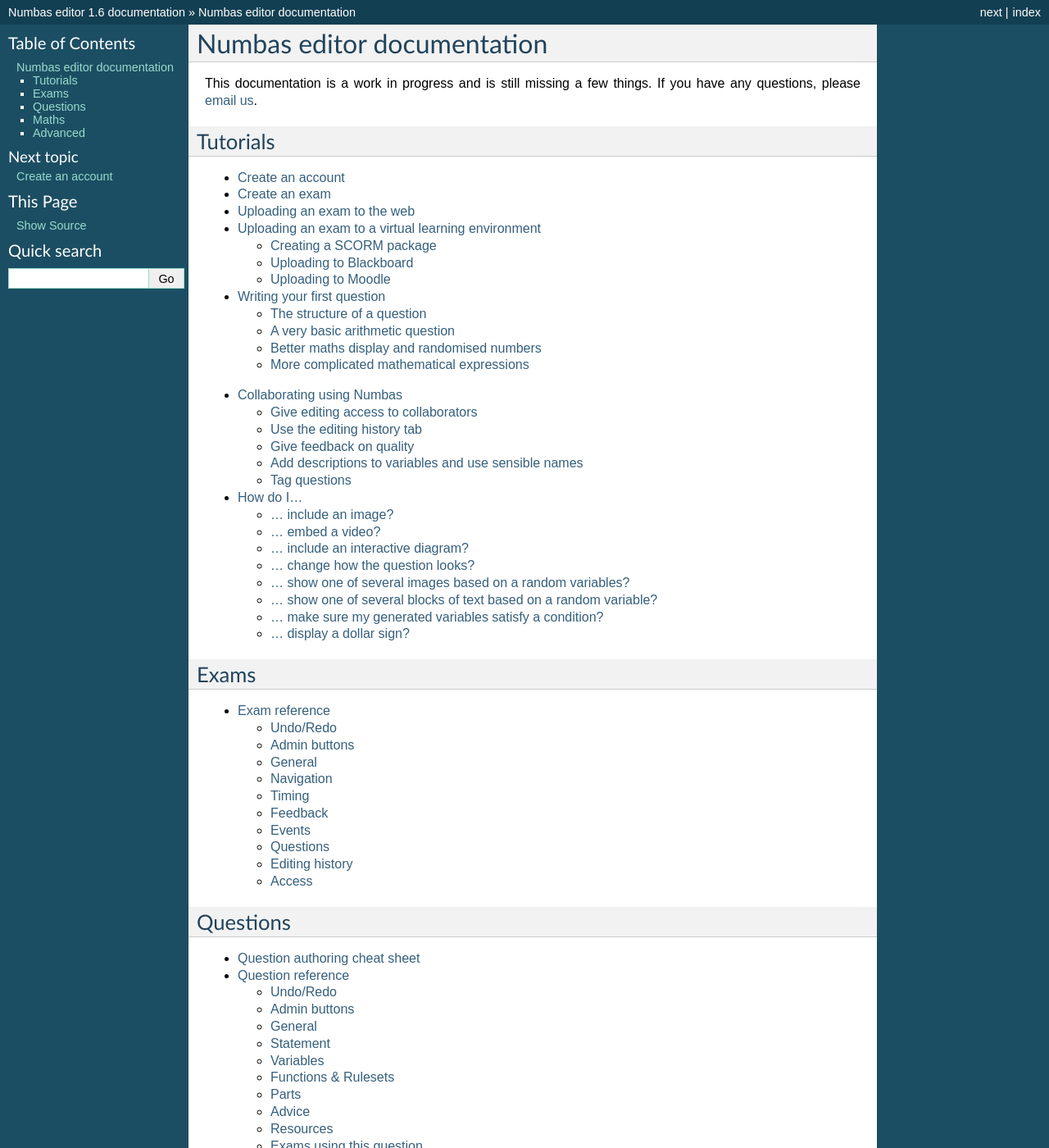
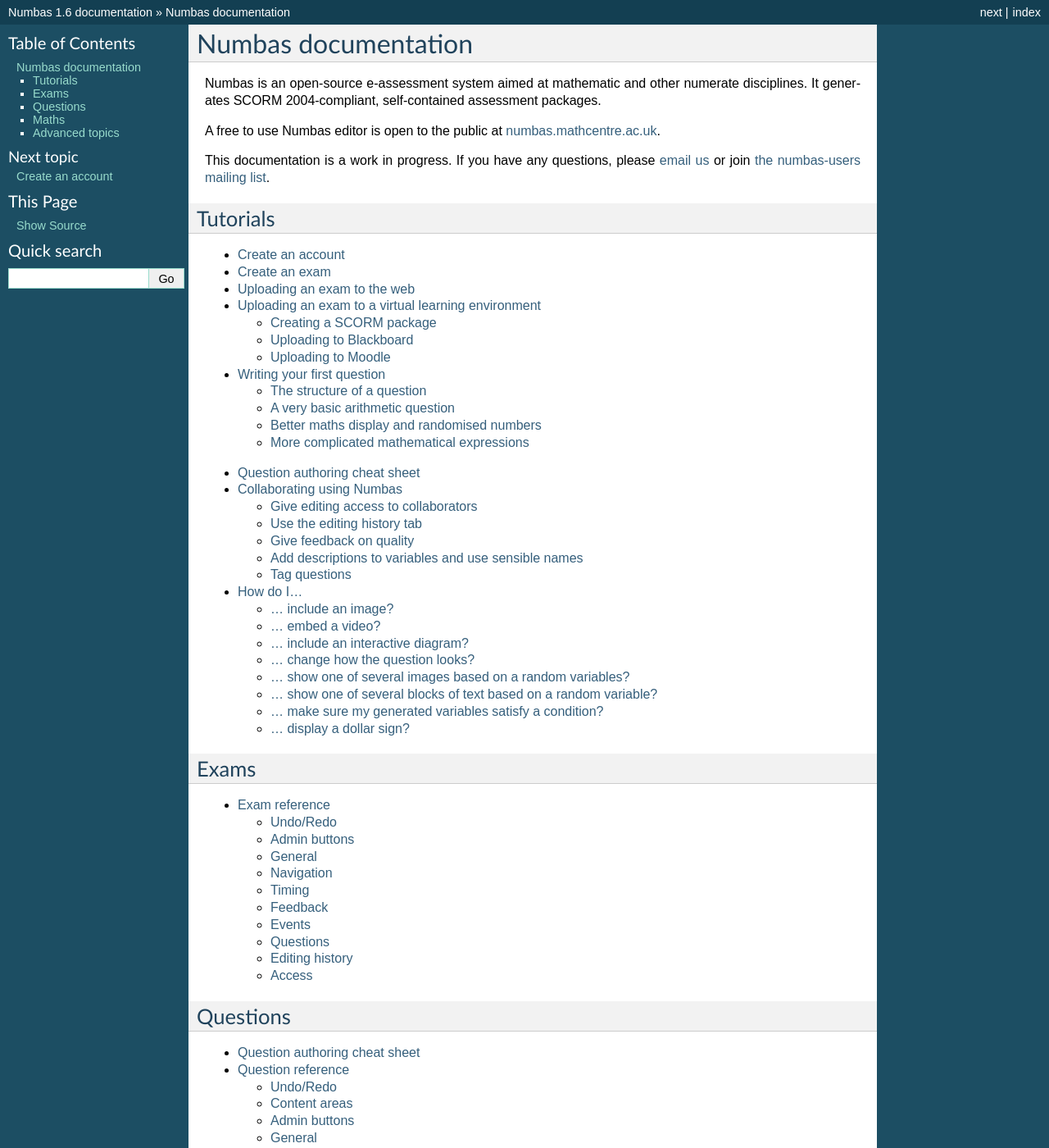
Before and after one commit to numbas/editor-docs, a Sphinx documentation site: the page built from source/index.rst, in a window 1280 px wide and 1400 px high. Shown: the whole window at 82% size. Built offline with Sphinx 7.4.7, drawn with Linux system fonts in a browser that asks for light colours; some of the changed text lies outside the part shown.

Commit message:
add some stuff about content areas and variable substitution
This also adds a more-useful intro to the index page.

```diff
--- a/source/conf.py
+++ b/source/conf.py
@@ -40,8 +40,8 @@ source_suffix = '.rst'
 master_doc = 'index'
 
 # General information about the project.
-project = u'Numbas editor'
-copyright = u'2012, Newcastle University'
+project = u'Numbas'
+copyright = u'2012-2015, Newcastle University'
 
 # The version info for the project you're documenting, acts as replacement for
 # |version| and |release|, also used in various other places throughout the
--- a/source/index.rst
+++ b/source/index.rst
@@ -1,8 +1,11 @@
-Numbas editor documentation
+Numbas documentation
 ===========================
 
-This documentation is a work in progress and is still missing a few things. If you have any questions, please `email us <mailto:numbas.ncl.ac.uk>`_.
+Numbas is an open-source e-assessment system aimed at mathematic and other numerate disciplines. It generates SCORM 2004-compliant, self-contained assessment packages.
 
+A free to use Numbas editor is open to the public at `numbas.mathcentre.ac.uk <https://numbas.mathcentre.ac.uk>`_.
+
+This documentation is a work in progress. If you have any questions, please `email us <mailto:numbas.ncl.ac.uk>`_ or join `the numbas-users mailing list <https://groups.google.com/forum/^!forum/numbas-users>`_.
 
 Tutorials
 ^^^^^^^^^
@@ -16,7 +19,9 @@ Tutorials
     upload-vle
     write-question
 
+
 .. toctree::
+    question-cheatsheet
     collaboration
     how-do-i
 
@@ -40,6 +45,7 @@ Questions
 
 Maths
 ^^^^^
+
 .. toctree::
     :maxdepth: 2
 
@@ -47,8 +53,8 @@ Maths
     jme-reference
     simplification
 
-Advanced
-^^^^^^^^
+Advanced topics
+^^^^^^^^^^^^^^^
 
 .. toctree::
     :maxdepth: 2
```
Also changed, not shown: source/question-reference.rst (+36 -1 lines), source/_static/images/screenshots/content_area_editor.png (added).
